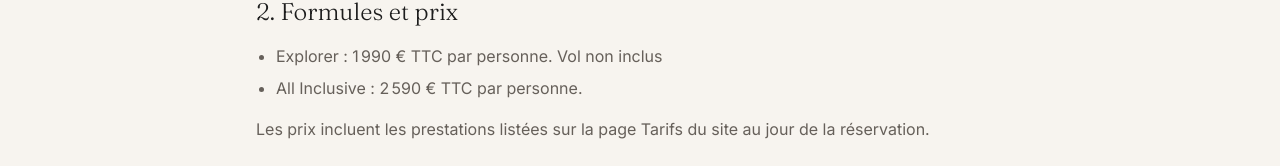
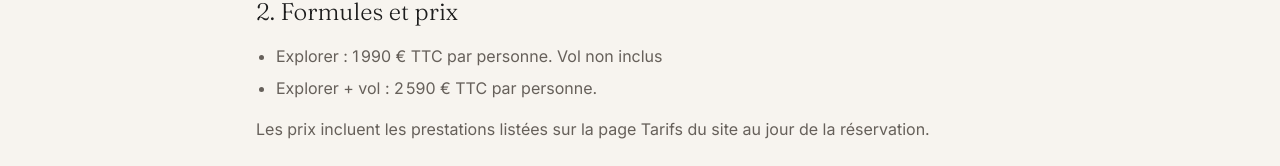
Before and after one commit to saastechstudio/lockintrip, a Next.js app: page /cgv in a window 1280 px wide. Shown: the part 740-906 px from the top of the page. Built offline with nearby package versions, Linux system fonts and the light colour scheme; no server answers.

Commit message:
Seconde offre renommée « Explorer + vol » (plus de All Inclusive), badge « Vol inclus »
Co-Authored-By: Claude Sonnet 5.5 <noreply@anthropic.com>
Claude-Session: https://claude.ai/code/session_01CoEQTX5i9PxqbzJ6vxXoX9

```diff
--- a/src/content/faq.ts
+++ b/src/content/faq.ts
@@ -55,7 +55,7 @@ export const faq: FaqGroup[] = [
       },
       {
         q: "Les vols sont-ils inclus ?",
-        a: "Le vol aller-retour depuis la France est inclus dans la formule All Inclusive. Avec la formule Explorer, tu réserves ton vol toi-même. Dans les deux formules, le transport de l'aéroport à l'hôtel et pour tous les déplacements du séjour est compris.",
+        a: "Le vol aller-retour depuis la France est inclus dans la formule Explorer + vol. Avec la formule Explorer, tu réserves ton vol toi-même. Dans les deux formules, le transport de l'aéroport à l'hôtel et pour tous les déplacements du séjour est compris.",
       },
       {
         q: "Comment se déroule l'hébergement ?",
--- a/src/content/offers.ts
+++ b/src/content/offers.ts
@@ -43,9 +43,9 @@ export const offers: Offer[] = [
   },
   {
     id: "all-inclusive",
-    name: "All Inclusive",
+    name: "Explorer + vol",
     price: 2590,
-    pitch: "Tu n'as qu'à faire ta valise. On s'occupe de tout, de Paris à Phuket.",
+    pitch: "Le programme complet, avec ton vol aller-retour depuis la France.",
     includes: [
       "Tout Explorer",
       "Vol aller-retour France → Phuket",
@@ -54,7 +54,7 @@ export const offers: Offer[] = [
     ],
     cta: "Réserver ma place",
     featured: true,
-    badge: "Le plus populaire",
+    badge: "Vol inclus",
   },
 ];
 
```
Also changed, not shown: 1 other file (tests, documents, lock files or other folders).
